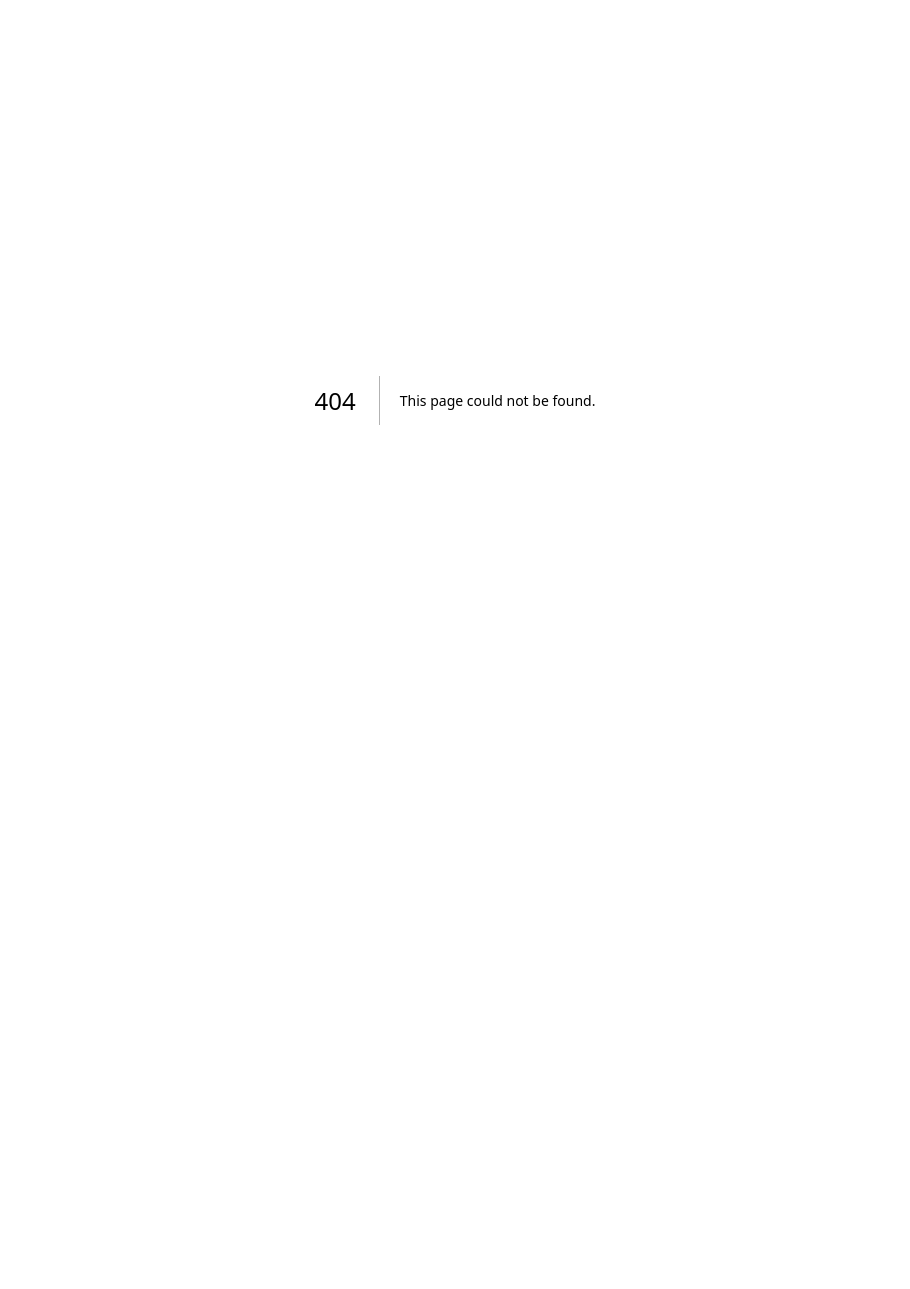
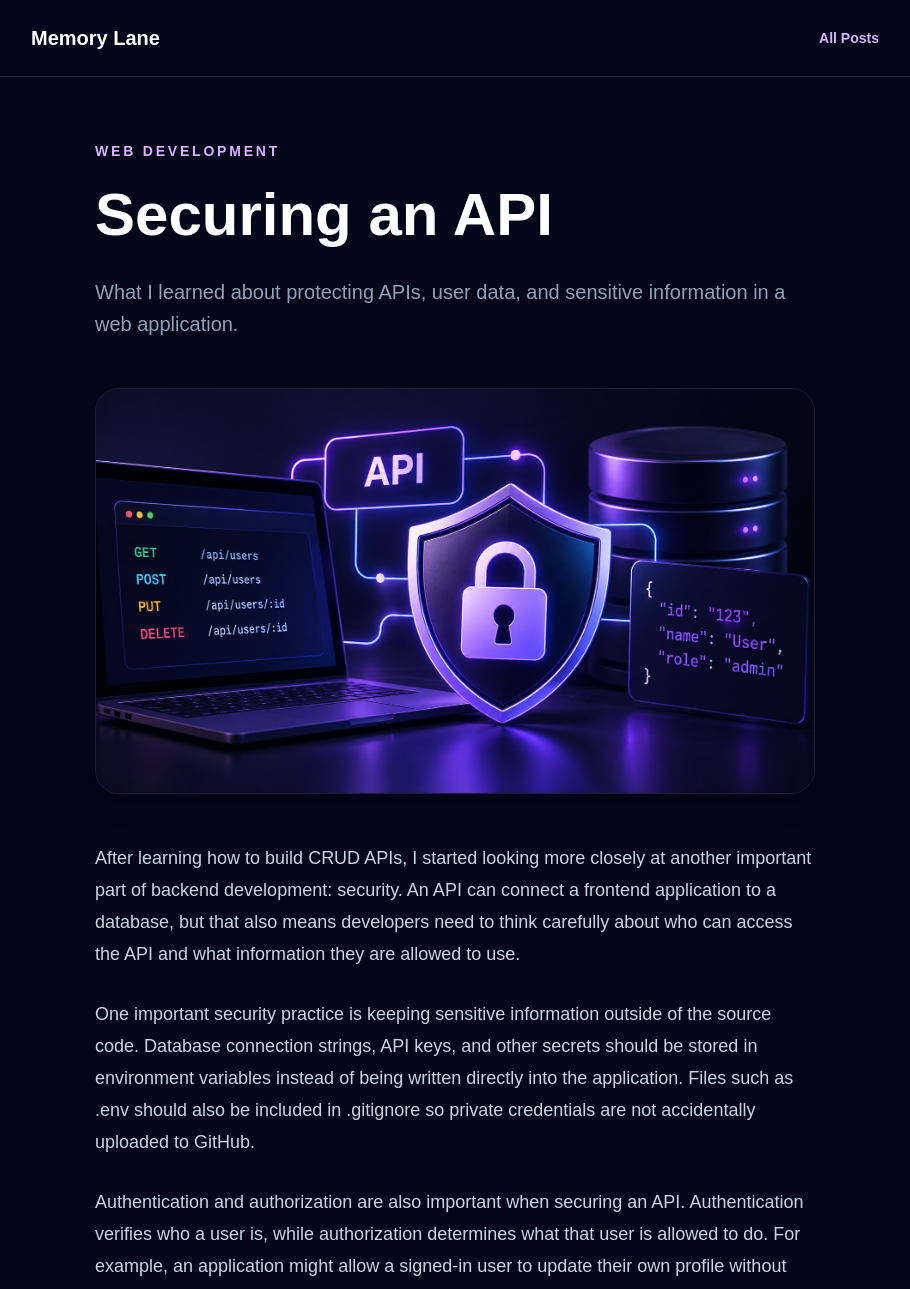
Before and after one commit to LuckettJasmin-FS-4/memory-lane, a Next.js app: page /memory-lane/posts/securing-an-api in a window 1280 px wide. Before the commit this address had no page. Shown: the top 1289 px of the page, without its empty margins (185-1095 px from the left). Before the commit the page ends 800 px from the top, so only its background shows below. Built offline with nearby package versions, Linux system fonts and the light colour scheme.

Commit message:
Add Securing an API article

```diff
--- a/app/page.tsx
+++ b/app/page.tsx
@@ -31,6 +31,13 @@ const posts = [
     excerpt:
       "What I learned while building a CRUD API with Node.js, Express, MongoDB, and Mongoose.",
     href: "/posts/building-a-crud-api",
+  },
+  {
+    title: "Securing an API",
+    category: "Web Development",
+    excerpt:
+      "What I learned about protecting APIs, managing sensitive information, authentication, authorization, and validating application data.",
+    href: "/posts/securing-an-api",
   },
 ];
 
--- a/app/posts/building-a-crud-api/page.tsx
+++ b/app/posts/building-a-crud-api/page.tsx
@@ -85,10 +85,10 @@ export default function BuildingCrudApiPost() {
           </Link>
 
           <Link
-            href="/"
+            href="/posts/securing-an-api"
             className="rounded-full bg-purple-500 px-6 py-3 font-semibold transition hover:bg-purple-400"
           >
-            All Posts
+            Next Post →
           </Link>
         </div>
       </article>
--- a/app/posts/nextjs-github-pages/page.tsx
+++ b/app/posts/nextjs-github-pages/page.tsx
@@ -70,10 +70,10 @@ export default function NextGitHubPagesPost() {
   </Link>
 
   <Link
-            href="/"
+    href="/posts/building-a-crud-api"
     className="rounded-full bg-purple-500 px-6 py-3 font-semibold transition hover:bg-purple-400"
   >
-            Back to All Posts
+    Next Post →
   </Link>
 </div>
       </article>
--- /dev/null
+++ b/app/posts/securing-an-api/page.tsx
@@ -0,0 +1,105 @@
+import Link from "next/link";
+
+export default function SecuringApiPost() {
+  return (
+    <main className="min-h-screen bg-slate-950 text-white">
+      <nav className="border-b border-white/10">
+        <div className="mx-auto flex max-w-4xl items-center justify-between px-6 py-6">
+          <Link href="/" className="text-xl font-bold">
+            Memory Lane
+          </Link>
+
+          <Link
+            href="/"
+            className="text-sm font-semibold text-purple-300 hover:text-purple-200"
+          >
+            All Posts
+          </Link>
+        </div>
+      </nav>
+
+      <article className="mx-auto max-w-3xl px-6 py-16">
+        <p className="text-sm font-semibold uppercase tracking-[0.2em] text-purple-300">
+          Web Development
+        </p>
+
+        <h1 className="mt-4 text-4xl font-bold leading-tight sm:text-6xl">
+          Securing an API
+        </h1>
+
+        <p className="mt-6 text-xl leading-8 text-slate-400">
+          What I learned about protecting APIs, user data, and sensitive
+          information in a web application.
+        </p>
+
+        <img
+          src="/memory-lane/images/api-security.png"
+          alt="Illustration representing API security and protecting application data"
+          className="mt-12 w-full rounded-3xl border border-white/10 shadow-xl"
+        />
+
+        <div className="mt-12 space-y-7 text-lg leading-8 text-slate-300">
+          <p>
+            After learning how to build CRUD APIs, I started looking more
+            closely at another important part of backend development: security.
+            An API can connect a frontend application to a database, but that
+            also means developers need to think carefully about who can access
+            the API and what information they are allowed to use.
+          </p>
+
+          <p>
+            One important security practice is keeping sensitive information
+            outside of the source code. Database connection strings, API keys,
+            and other secrets should be stored in environment variables instead
+            of being written directly into the application. Files such as .env
+            should also be included in .gitignore so private credentials are
+            not accidentally uploaded to GitHub.
+          </p>
+
+          <p>
+            Authentication and authorization are also important when securing
+            an API. Authentication verifies who a user is, while authorization
+            determines what that user is allowed to do. For example, an
+            application might allow a signed-in user to update their own
+            profile without allowing them to change another user&apos;s
+            information.
+          </p>
+
+          <p>
+            APIs should also validate incoming data instead of automatically
+            trusting information sent by a client. Validation can help prevent
+            incorrect or unexpected data from reaching the database. Proper
+            error handling is important as well because an API should return
+            useful responses without exposing sensitive details about the
+            server or database.
+          </p>
+
+          <p>
+            Learning about API security has helped me see that building a
+            working API is only part of backend development. Developers also
+            have to consider how data is protected throughout the application.
+            As I continue building full-stack projects, I want security to be
+            something I consider from the beginning instead of something added
+            only after an application is finished.
+          </p>
+        </div>
+
+        <div className="mt-16 flex flex-wrap items-center justify-between gap-4 border-t border-white/10 pt-8">
+          <Link
+            href="/posts/building-a-crud-api"
+            className="font-semibold text-purple-300 hover:text-purple-200"
+          >
+            ← Previous Post
+          </Link>
+
+          <Link
+            href="/"
+            className="rounded-full bg-purple-500 px-6 py-3 font-semibold transition hover:bg-purple-400"
+          >
+            All Posts
+          </Link>
+        </div>
+      </article>
+    </main>
+  );
+}
```
Also changed, not shown: public/images/api-security.png (added). Lines whose indentation alone changed are shown as unchanged.
